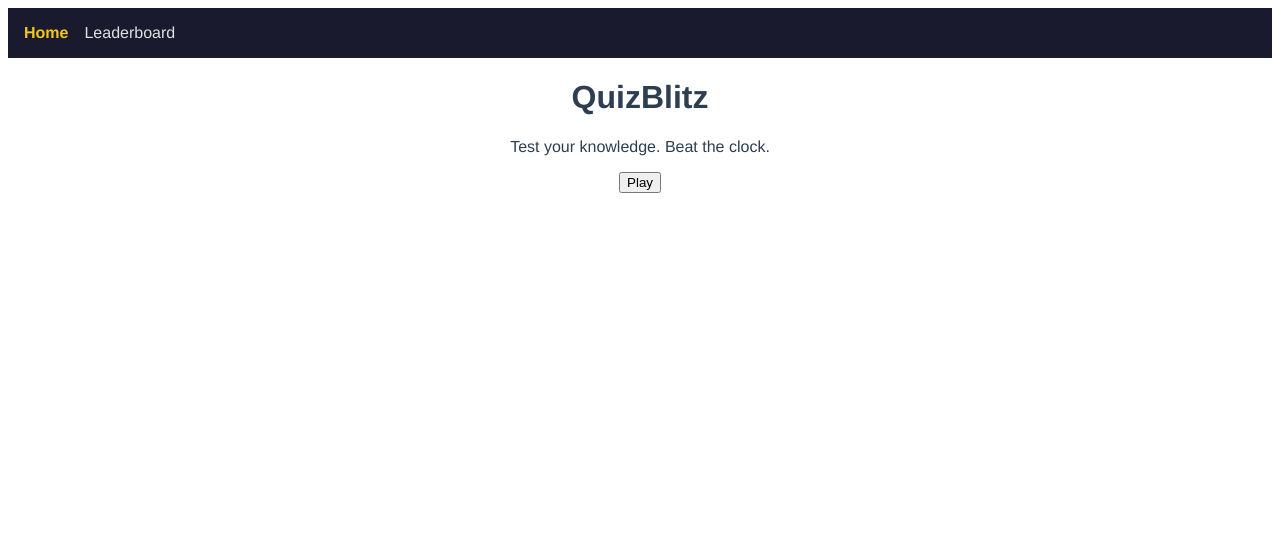
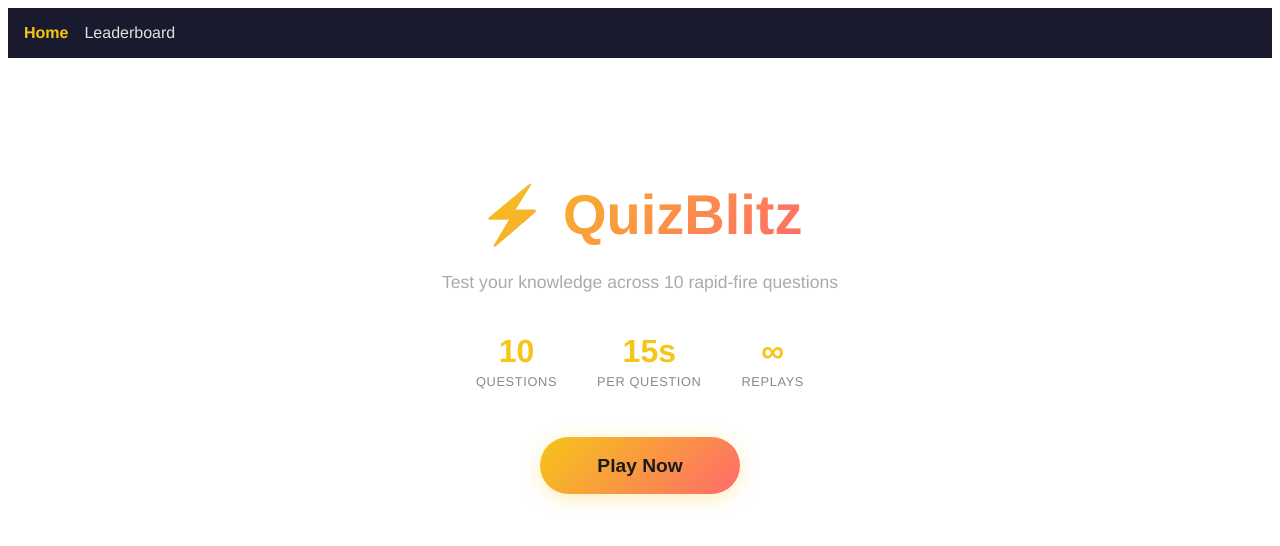
Before and after one commit to ckaddouh/quizblitz, a Vue app: page / in a window 1280 px wide. Shown: the top 546 px of the page. Built offline with nearby package versions, Linux system fonts and the light colour scheme.

Commit message:
Migrate PlayView to use game store

```diff
--- a/src/router/index.js
+++ b/src/router/index.js
@@ -2,6 +2,8 @@ import { createRouter, createWebHistory } from 'vue-router'
 import HomeView from '../views/HomeView.vue'
 import PlayView from '../views/PlayView.vue'
 import LeaderboardView from '../views/LeaderboardView.vue'
+import { useGameStore } from '../stores/gameStore.js'
+
 
 const routes = [
   { path: '/', name: 'home', component: HomeView },
@@ -15,10 +17,12 @@ const router = createRouter({
 })
 
 // TODO Week 7: replace sessionStorage check with store.gameStarted
-router.beforeEach((to, from) => {
-    if (to.name === 'play' && sessionStorage.getItem('gameStarted') !== 'true') {
-      return { name: 'home' }
-    }
-  })
+
+router.beforeEach((to) => {
+  const store = useGameStore()
+  if (to.name === 'play' && store.gameState !== 'playing') {
+    return { name: 'home' }
+  }
+})
 
 export default router
--- a/src/views/HomeView.vue
+++ b/src/views/HomeView.vue
@@ -1,21 +1,125 @@
 <template>
   <div class="home-view">
-      <StartScreen @start="goToPlay" />
+    <div class="hero">
+      <h1 class="title">⚡ QuizBlitz</h1>
+      <p class="subtitle">Test your knowledge across 10 rapid-fire questions</p>
+
+      <div class="stats">
+        <div class="stat">
+          <span class="stat-number">10</span>
+          <span class="stat-label">Questions</span>
+        </div>
+        <div class="stat">
+          <span class="stat-number">15s</span>
+          <span class="stat-label">Per Question</span>
+        </div>
+        <div class="stat">
+          <span class="stat-number">∞</span>
+          <span class="stat-label">Replays</span>
+        </div>
+      </div>
+
+      <button class="play-btn" @click="startGame">Play Now</button>
+    </div>
   </div>
 </template>
 
 <script>
-  import StartScreen from '../components/StartScreen.vue'
+import { useGameStore } from '../stores/gameStore.js'
 
 export default {
   name: 'HomeView',
-    components: { StartScreen },
+
+  setup() {
+    return { store: useGameStore() }
+  },
+
   methods: {
-      goToPlay() {
-        sessionStorage.setItem('gameStarted', 'true')
+    startGame() {
+      this.store.startGame()
       this.$router.push({ name: 'play' })
     }
   }
 }
+</script>
 
-  </script>
+<style scoped>
+.home-view {
+  display: flex;
+  justify-content: center;
+  align-items: center;
+  min-height: 70vh;
+}
+
+.hero {
+  display: flex;
+  flex-direction: column;
+  align-items: center;
+  gap: 1.5rem;
+}
+
+.title {
+  font-size: 3.5rem;
+  font-weight: 800;
+  margin: 0;
+  background: linear-gradient(135deg, #f5c518, #ff6b6b);
+  -webkit-background-clip: text;
+  -webkit-text-fill-color: transparent;
+  background-clip: text;
+}
+
+.subtitle {
+  font-size: 1.1rem;
+  color: #aaa;
+  margin: 0;
+}
+
+.stats {
+  display: flex;
+  gap: 2.5rem;
+  margin: 1rem 0;
+}
+
+.stat {
+  display: flex;
+  flex-direction: column;
+  align-items: center;
+  gap: 0.25rem;
+}
+
+.stat-number {
+  font-size: 2rem;
+  font-weight: 700;
+  color: #f5c518;
+}
+
+.stat-label {
+  font-size: 0.8rem;
+  color: #888;
+  text-transform: uppercase;
+  letter-spacing: 0.05em;
+}
+
+.play-btn {
+  margin-top: 0.5rem;
+  padding: 0.9em 3em;
+  font-size: 1.2rem;
+  font-weight: 700;
+  background: linear-gradient(135deg, #f5c518, #ff6b6b);
+  color: #1a1a1a;
+  border: none;
+  border-radius: 50px;
+  cursor: pointer;
+  transition: transform 0.15s, box-shadow 0.15s;
+  box-shadow: 0 4px 20px rgba(245, 197, 24, 0.3);
+}
+
+.play-btn:hover {
+  transform: translateY(-2px);
+  box-shadow: 0 6px 28px rgba(245, 197, 24, 0.45);
+}
+
+.play-btn:active {
+  transform: translateY(0);
+}
+</style>
--- a/src/views/PlayView.vue
+++ b/src/views/PlayView.vue
@@ -31,6 +31,12 @@
       @restart="handleRestart"
     />
 
+    <!-- Not started yet — redirect to home -->
+    <div v-else>
+      <p>No game in progress.</p>
+      <button @click="$router.push({ name: 'home' })">Go Home</button>
+    </div>
+
   </div>
 </template>
 
@@ -46,6 +52,11 @@ export default {
   setup() {
     const store = useGameStore()
     return { store }
+  },
+  mounted() {
+    if (this.store.gameState !== 'playing') {
+      this.$router.push({ name: 'home' })
+    }
   },
 
   computed: {
```
Also changed, not shown: 1 other file (tests, documents, lock files or other folders). Lines whose indentation alone changed are shown as unchanged.
